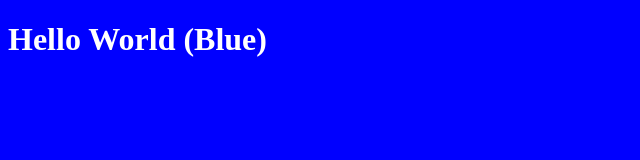
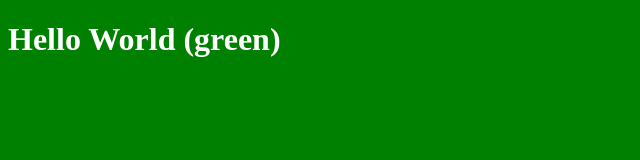
Before and after one commit to rana123RANA123/gitfakerepository, a plain HTML site: page index.html in a window 1280 px wide. Shown: the whole page, without its empty margins (0-640 px from the left). Drawn offline with Linux system fonts and the light colour scheme.

Commit message:
third commit green color

```diff
--- a/index.html
+++ b/index.html
@@ -5,7 +5,7 @@
     <meta name="viewport" content="width=device-width, initial-scale=1.0">
     <title>Git Project Practice</title>
 </head>
-<body style="background-color: blue;">
-    <h1 style="color: white;">Hello World (Blue)</h1>
+<body style="background-color: green;">
+    <h1 style="color: white;">Hello World (green)</h1>
 </body>
 </html>
```
